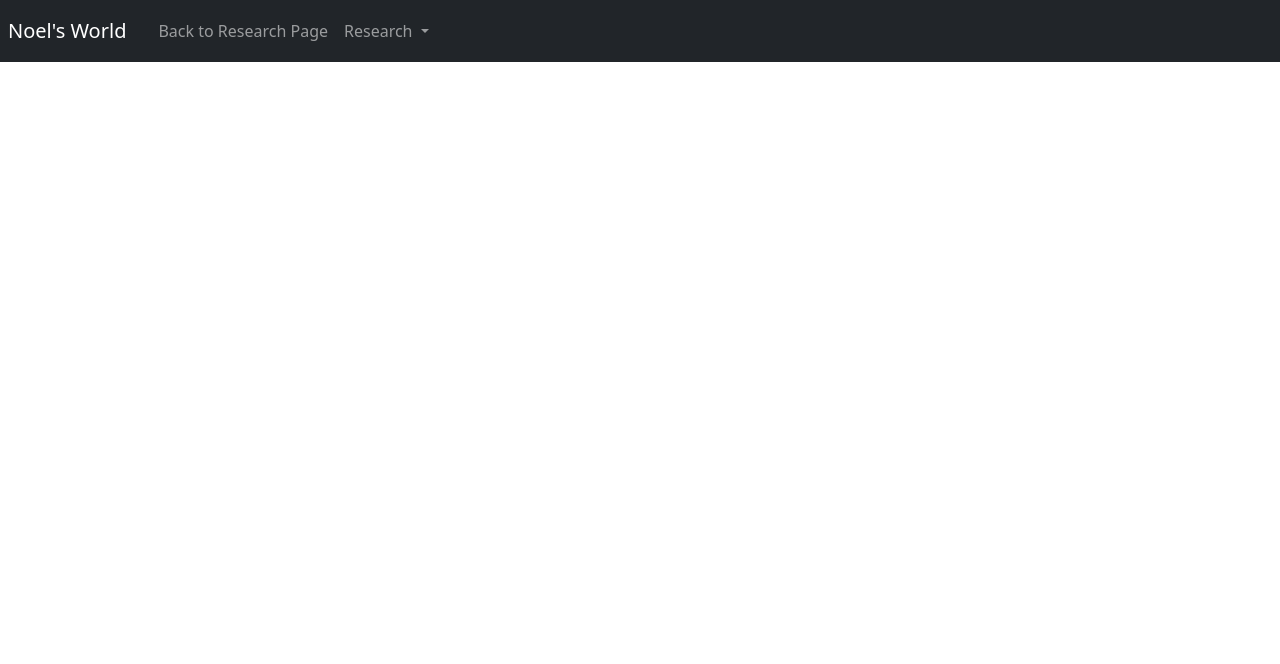
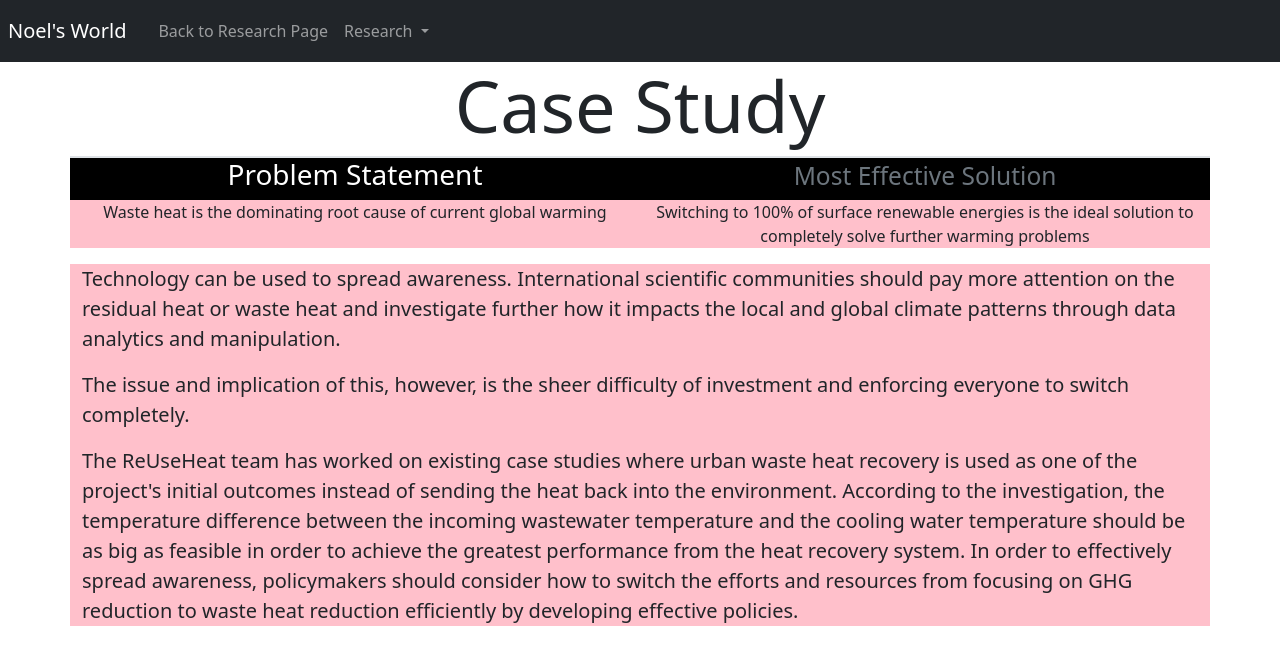
Before and after one commit to penguinsurfer/penguinsurferGeorgeKong, a plain HTML site: page CaseStudyGeorge.html in a window 1280 px wide. Drawn offline with nearby package versions, Linux system fonts and the light colour scheme.

Commit message:
Added Case Study

```diff
--- a/CaseStudyGeorge.html
+++ b/CaseStudyGeorge.html
@@ -34,6 +34,42 @@
         </div>
       </nav>
 
+      <div class="container text-center">
+        <h1 class="display-2">Case Study</h1>
+    </div>
+
+    <div class="container text-center" style="background-color: pink">
+        <div class="row">
+            <span class="border"></span>
+          <div class="col" style="background-color: black; color: white" >
+            <h3>Problem Statement</h3>
+          </div>
+          <div class="col" style="background-color: black; color: white">
+            <h3><small class="text-muted">Most Effective Solution</small></h3>
+          </div>
+        </div>
+        <div class="row">
+          <div class="col">
+            Waste heat is the dominating root cause of current global warming
+          </div>
+          <div class="col">
+            Switching to 100% of surface renewable energies is the ideal solution to completely solve further warming problems
+          </div>
+
+        </div>
+      </div>
+      <div class="container" style="background-color: pink;">
+      <p></p>
+      <p class="lead"> Technology can be used to spread awareness. International scientific communities should pay more attention on the residual heat or waste heat and investigate further how it impacts the local and global climate patterns through data analytics and manipulation.
+
+      </p>
+      <p class="lead"> The issue and implication of this, however, is the sheer difficulty of investment and enforcing everyone to switch completely.
+      </p>
+
+      <p class="lead"> The ReUseHeat team has worked on existing case studies where urban waste heat recovery is used as one of the project's initial outcomes instead of sending the heat back into the environment. According to the investigation, the temperature difference between the incoming wastewater temperature and the cooling water temperature should be as big as feasible in order to achieve the greatest performance from the heat recovery system. In order to effectively spread awareness, policymakers should consider how to switch the efforts and resources from focusing on GHG reduction to waste heat reduction efficiently by developing effective policies.
+      </p>
+      </div>
+
 
 
     <script src="https://code.jquery.com/jquery-3.3.1.slim.min.js" integrity="sha384-q8i/X+965DzO0rT7abK41JStQIAqVgRVzpbzo5smXKp4YfRvH+8abtTE1Pi6jizo" crossorigin="anonymous"></script>
```
